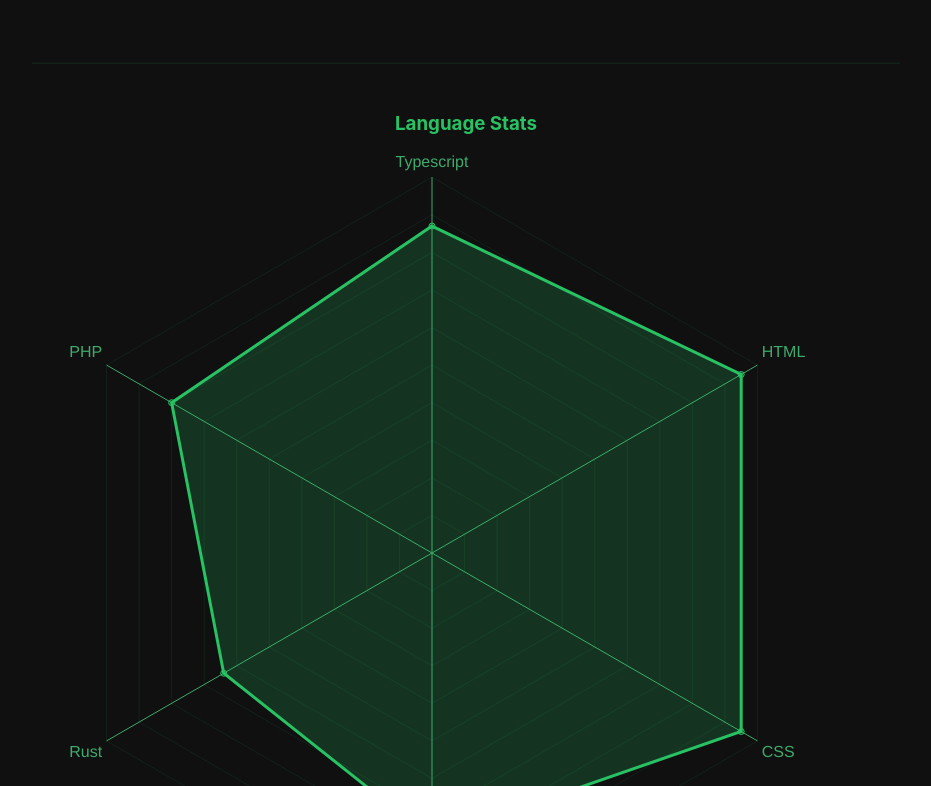
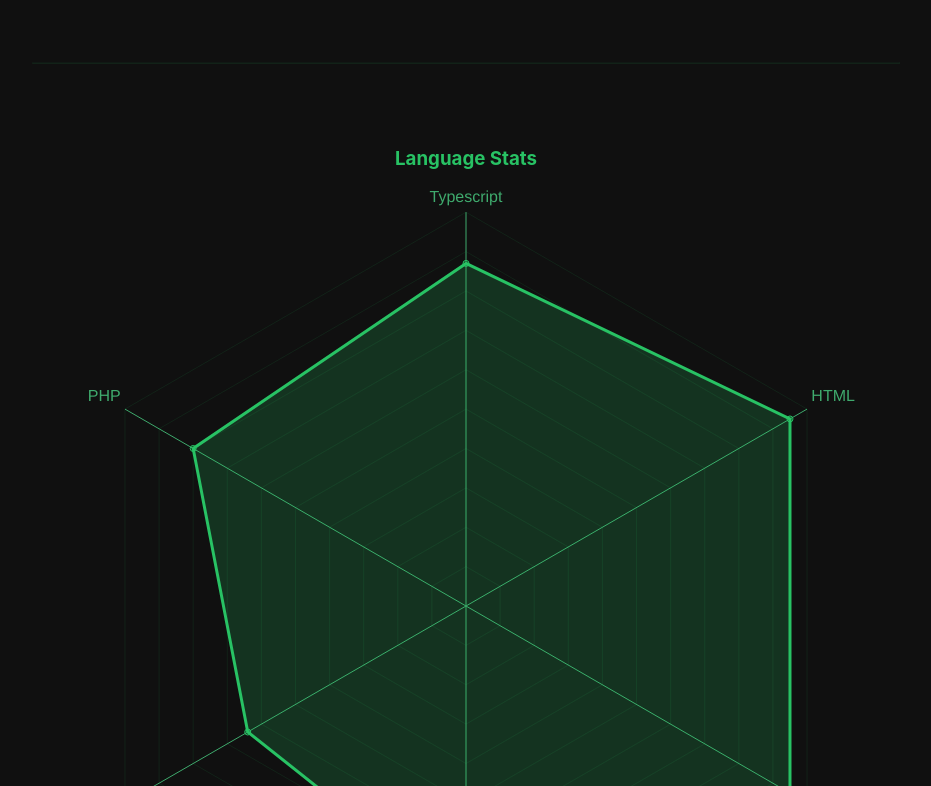
Before and after one commit to thesandybridge/sbx_blog, a Next.js app: page / in a window 1280 px wide. Shown: the part 894-1680 px from the top of the page, without its empty margins (174-1105 px from the left). Built offline with nearby package versions, Linux system fonts and the light colour scheme.

Commit message:
update stats section size

```diff
--- a/styles/globals.css
+++ b/styles/globals.css
@@ -191,7 +191,7 @@ footer .social-icons svg {
 }
 
 .code-stats {
-    height: 100vh;
+    padding: 1rem;
 }
 
 .bio {
```
